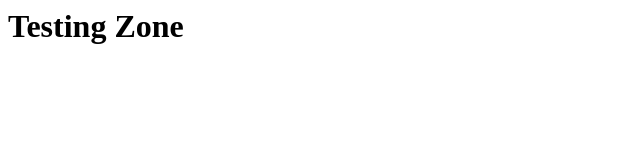
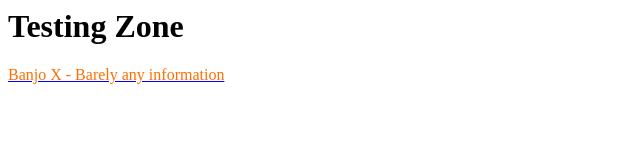
Before and after one commit to OlieGamerTV/RWC-ForumComps, a plain HTML site: page index.html in a window 1280 px wide. Shown: the whole page, without its empty margins (0-640 px from the left). Drawn offline with Linux system fonts and the light colour scheme.

Commit message:
Update index.html

```diff
--- a/index.html
+++ b/index.html
@@ -1 +1,2 @@
 <h1>Testing Zone</h1>
+<a class="bigusername" href="Gaming/Rare/BanjoX-BarelyAnyInfo/fourm_page1.htm"><span style="color:#FF6F00">Banjo X - Barely any information</span></a>
```
